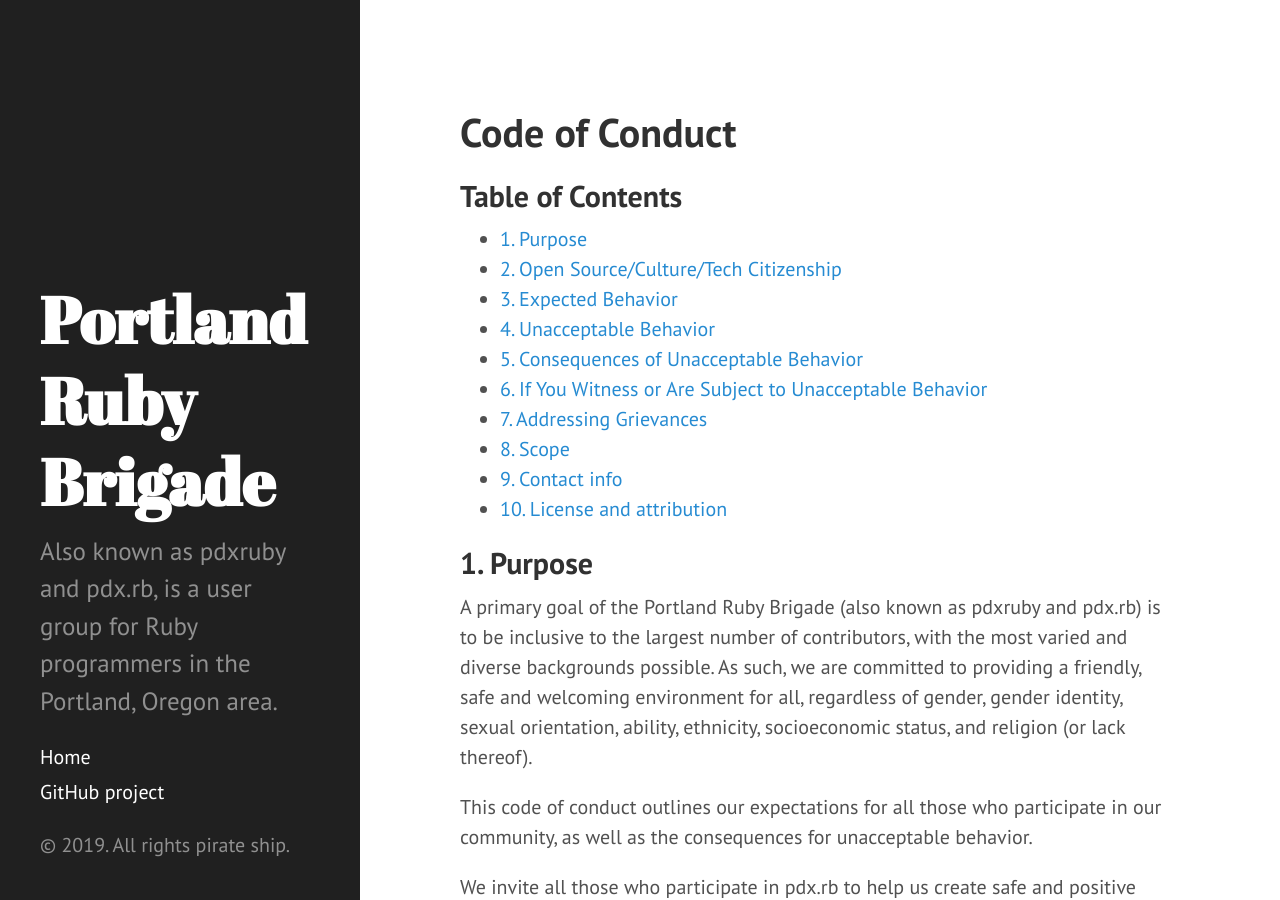
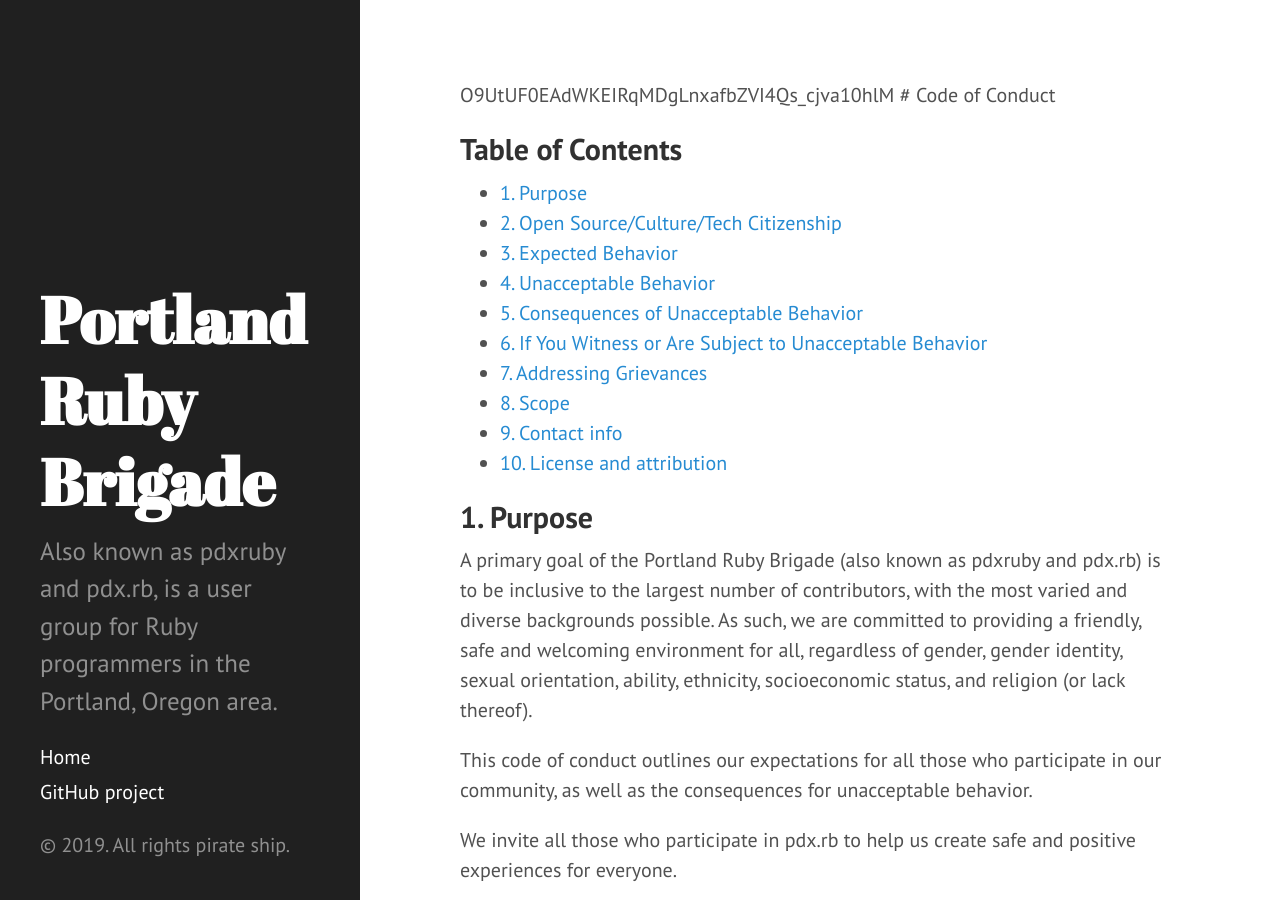
Before and after one commit to pdxruby/pdxruby.github.io, a Jekyll site: the page built from CONDUCT.md, in a window 1280 px wide and 900 px high. Built offline with Jekyll 4.4.1, drawn with Linux system fonts in a browser that asks for light colours; our own code applies the rules of GitHub Pages for plain Markdown files; some of the changed text lies outside the part shown.

```diff
--- a/CONDUCT.md
+++ b/CONDUCT.md
@@ -1,4 +1,4 @@
-# Code of Conduct
+O9UtUF0EAdWKEIRqMDgLnxafbZVI4Qs_cjva10hlM # Code of Conduct
 
 ## Table of Contents
 
```
Also changed, not shown: other parts of CONDUCT.md (+2 -0 lines).
